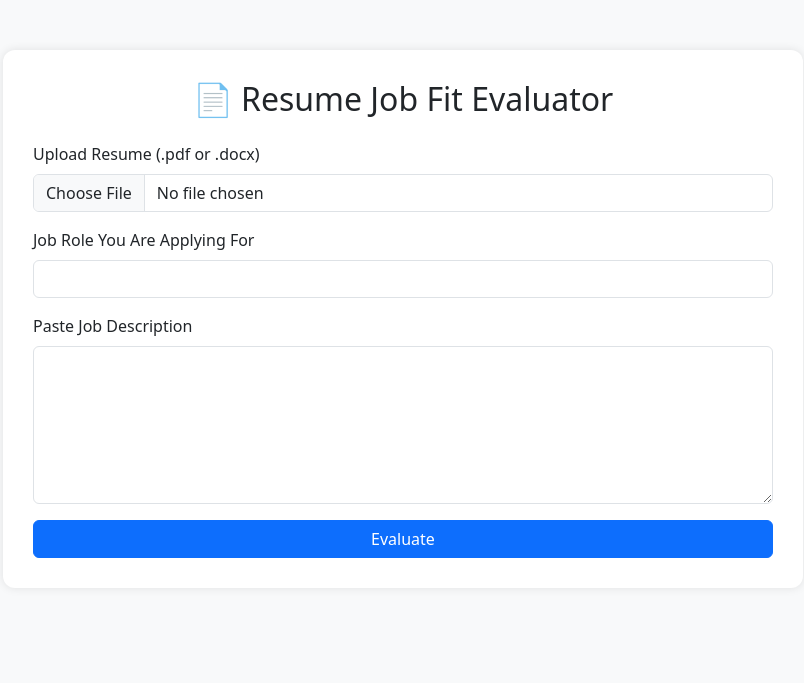
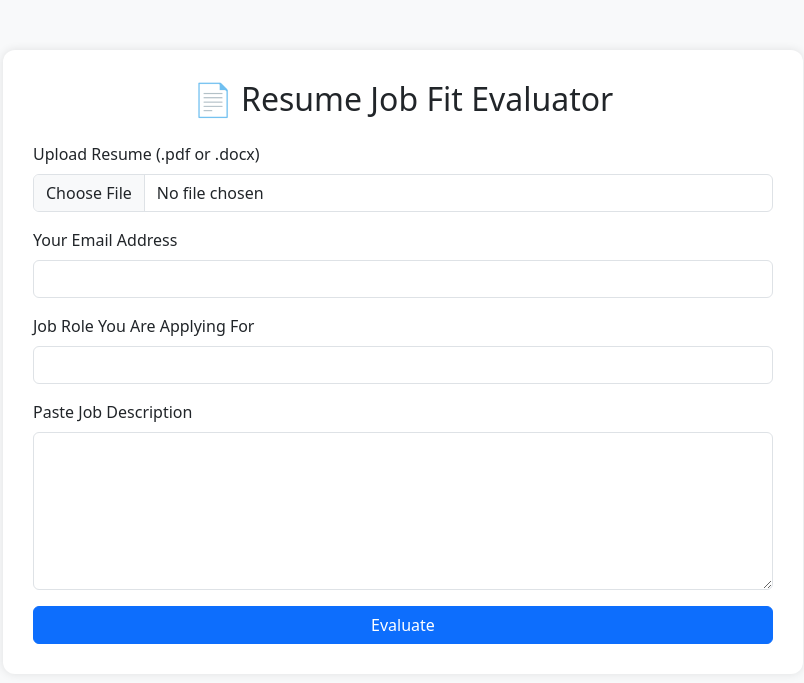
Before and after one commit to Tarunika-R/ResuMatch, a Flask app: page / in a window 1280 px wide. Shown: the top 683 px of the page, without its empty margins (237-1041 px from the left). Run offline with Flask 3, Linux system fonts and the light colour scheme; parts of the project's set-up code (start-up, migrations or seed data) failed here and were passed over.

Commit message:
`Added email input field, database connection, and email sending functionality to resume evaluation app.`

```diff
--- a/app.py
+++ b/app.py
@@ -1,17 +1,42 @@
 # app.py
 
-from flask import Flask, render_template, request
+from flask import Flask, render_template, request, send_file
 import joblib
 import os
 import docx2txt
 import PyPDF2
 from sentence_transformers import SentenceTransformer, util
+from fpdf import FPDF
+import smtplib
+import sqlite3
+from email.mime.text import MIMEText
+from email.mime.multipart import MIMEMultipart
+from email.mime.application import MIMEApplication
+import tempfile
 
 app = Flask(__name__)
 
 # Load models
 model = joblib.load('model/resume_classifier.pkl')
 embedder = SentenceTransformer('all-MiniLM-L6-v2')
+
+# Setup database
+DB_PATH = "evaluations.db"
+def init_db():
+    conn = sqlite3.connect(DB_PATH)
+    cursor = conn.cursor()
+    cursor.execute('''CREATE TABLE IF NOT EXISTS evaluations (
+                        id INTEGER PRIMARY KEY AUTOINCREMENT,
+                        email TEXT,
+                        applied_role TEXT,
+                        predicted_role TEXT,
+                        match_score REAL,
+                        feedback TEXT
+                      )''')
+    conn.commit()
+    conn.close()
+
+init_db()
 
 # Resume parser
 def parse_resume(file):
@@ -26,6 +51,45 @@ def parse_resume(file):
         return docx2txt.process(file)
     return ""
 
+# PDF generator
+def generate_feedback_pdf(predicted_role, match_score, match_feedback, missing_keywords):
+    pdf = FPDF()
+    pdf.add_page()
+    pdf.set_font("Arial", size=12)
+    pdf.cell(200, 10, txt="Resume Evaluation Report", ln=True, align='C')
+    pdf.ln(10)
+    pdf.multi_cell(0, 10, f"Predicted Role: {predicted_role}\n")
+    pdf.multi_cell(0, 10, f"Similarity Score: {match_score}%\n")
+    pdf.multi_cell(0, 10, f"Feedback: {match_feedback}\n")
+    if missing_keywords:
+        pdf.multi_cell(0, 10, "Missing Keywords:")
+        for kw in missing_keywords:
+            pdf.cell(0, 10, f"- {kw}", ln=True)
+    temp = tempfile.NamedTemporaryFile(delete=False, suffix=".pdf")
+    pdf.output(temp.name)
+    return temp.name
+
+# Email sender
+def send_email(recipient_email, subject, body, attachment_path):
+    sender_email = "taru253@gmail.com"
+    sender_password = "augu zivl stvx igbk"
+
+    msg = MIMEMultipart()
+    msg['From'] = sender_email
+    msg['To'] = recipient_email
+    msg['Subject'] = subject
+
+    msg.attach(MIMEText(body, 'plain'))
+
+    with open(attachment_path, "rb") as f:
+        part = MIMEApplication(f.read(), Name=os.path.basename(attachment_path))
+        part['Content-Disposition'] = f'attachment; filename="{os.path.basename(attachment_path)}"'
+        msg.attach(part)
+
+    with smtplib.SMTP_SSL('smtp.gmail.com', 465) as server:
+        server.login(sender_email, sender_password)
+        server.send_message(msg)
+
 @app.route('/', methods=['GET', 'POST'])
 def index():
     prediction = None
@@ -36,6 +100,7 @@ def index():
     if request.method == 'POST':
         role_applied = request.form['applied_role']
         job_desc = request.form['job_desc']
+        email = request.form['email']
         file = request.files['resume']
 
         resume_text = parse_resume(file)
@@ -44,7 +109,6 @@ def index():
             match_feedback = "Could not extract text from the document. Please upload a valid resume."
         else:
             prediction = model.predict([resume_text])[0]
-
             resume_emb = embedder.encode([resume_text], convert_to_tensor=True)
             job_emb = embedder.encode([job_desc], convert_to_tensor=True)
             score = util.pytorch_cos_sim(resume_emb, job_emb).item()
@@ -61,6 +125,18 @@ def index():
                 missing = jd_words - resume_words
                 missing_keywords = sorted([word for word in missing if len(word) > 4 and word.isalpha()])
 
+            # Save to DB
+            conn = sqlite3.connect(DB_PATH)
+            cursor = conn.cursor()
+            cursor.execute("INSERT INTO evaluations (email, applied_role, predicted_role, match_score, feedback) VALUES (?, ?, ?, ?, ?)",
+                           (email, role_applied, prediction, match_score, match_feedback))
+            conn.commit()
+            conn.close()
+
+            # Generate and send feedback PDF
+            pdf_path = generate_feedback_pdf(prediction, match_score, match_feedback, missing_keywords)
+            send_email(email, "Your Resume Evaluation Report", "Please find the attached report.", pdf_path)
+
     return render_template("index.html",
                            prediction=prediction,
                            match_score=match_score,
--- /dev/null
+++ b/requirements.txt
@@ -0,0 +1,6 @@
+Flask
+joblib
+docx2txt
+PyPDF2
+sentence-transformers
+fpdf
--- a/templates/index.html
+++ b/templates/index.html
@@ -30,6 +30,10 @@
         <div class="mb-3">
             <label for="resume" class="form-label">Upload Resume (.pdf or .docx)</label>
             <input class="form-control" type="file" name="resume" required>
+        </div>
+        <div class="mb-3">
+            <label for="email" class="form-label">Your Email Address</label>
+            <input type="email" class="form-control" name="email" required>
         </div>
         <div class="mb-3">
             <label for="applied_role" class="form-label">Job Role You Are Applying For</label>
```
Also changed, not shown: evaluations.db (added), 1 other file.
